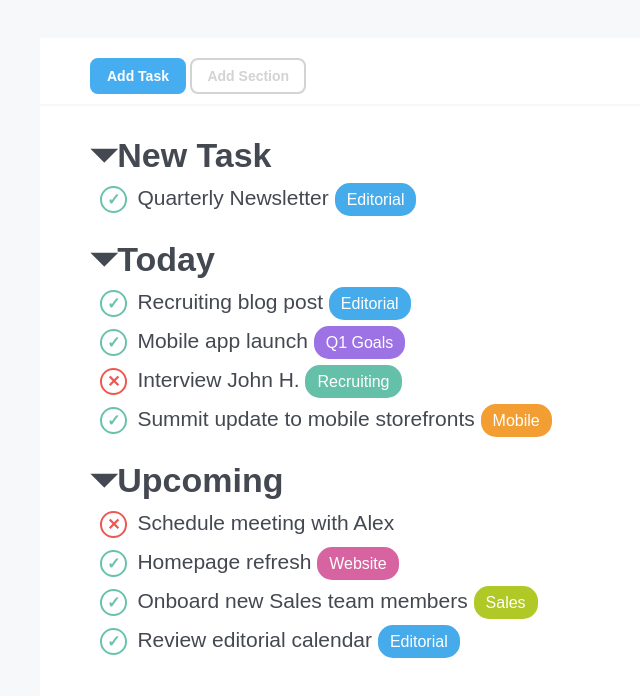
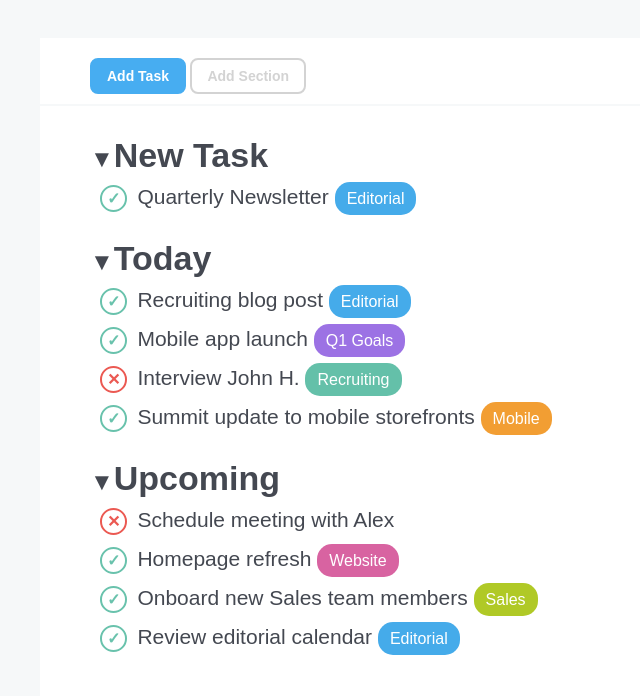
Before and after one commit to giorgioverzicco/html-css-toboolist, a plain HTML site: page index.html in a window 1280 px wide. Shown: the part 82-778 px from the top of the page, without its empty margins (0-640 px from the left). Drawn offline with Linux system fonts and the light colour scheme.

Commit message:
fix entity code per sezioni task

```diff
--- a/css/style.css
+++ b/css/style.css
@@ -75,7 +75,8 @@ header {
 }
 
 .task-section-title::before {
-  content: '\23F7';
+  content: '\25BC';
+  font-size: 24px;
 }
 
 .tasks {
```
